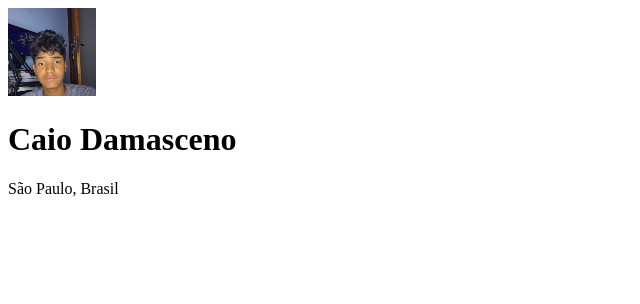
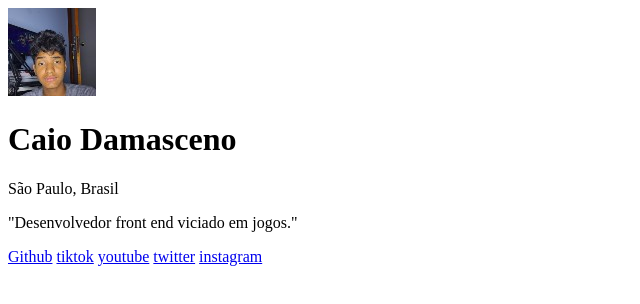
Before and after one commit to CaioDamasceno11BTI/meus_links, a plain HTML site: page index.html in a window 1280 px wide. Shown: the whole page, without its empty margins (0-640 px from the left). Drawn offline with Linux system fonts and the light colour scheme.

Commit message:
termino do dev do html

```diff
--- a/index.html
+++ b/index.html
@@ -10,6 +10,14 @@
         <img src="./caio 88x88.jpg" alt="imagem do criador da pagina de links, caio damasceno">
         <h1> Caio Damasceno</h1>
         <p>São Paulo, Brasil</p>
+
+        <p>"Desenvolvedor front end viciado em jogos."</p>
+
+        <a href="https://github.com/CaioDamasceno11BTI">Github</a>
+        <a href="https://www.tiktok.com/@ocarvalhocaio">tiktok</a>
+        <a href="https://www.youtube.com/channel/UCBmCJ4XAmPcV-JKWQIlt-yA">youtube</a>
+        <a href="https://twitter.com/ocarvalhoocaio">twitter</a>
+        <a href="https://www.instagram.com/ocdccaio/">instagram</a>
     </div>
 </body>
 </html>
```
